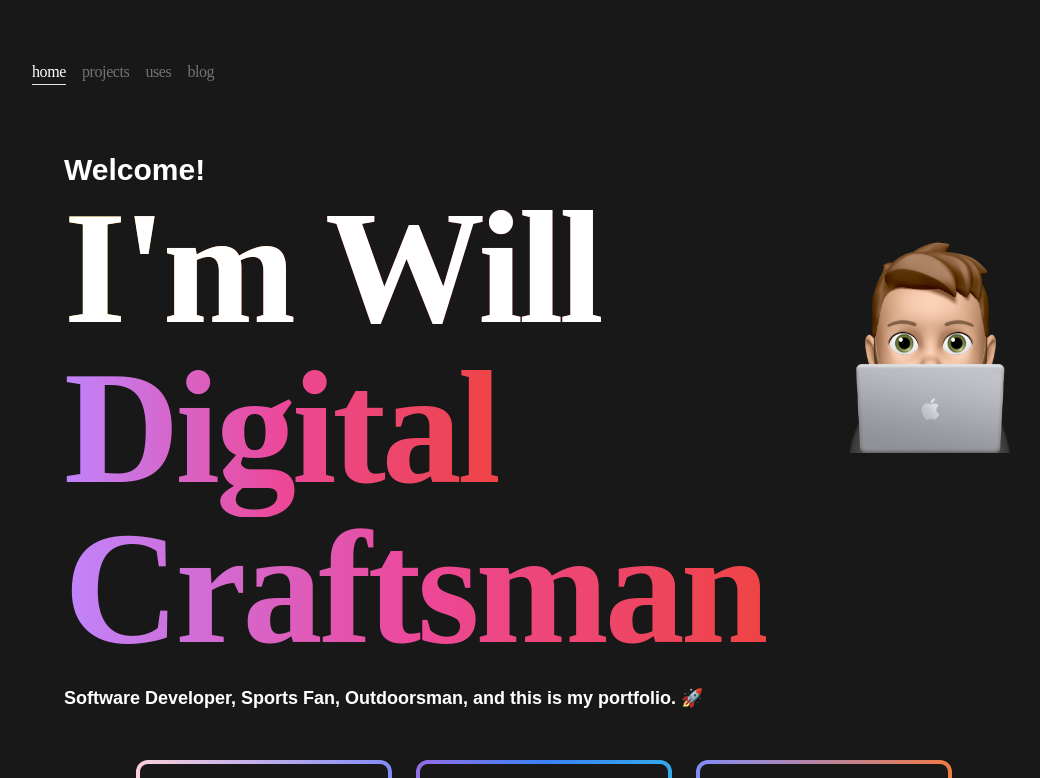
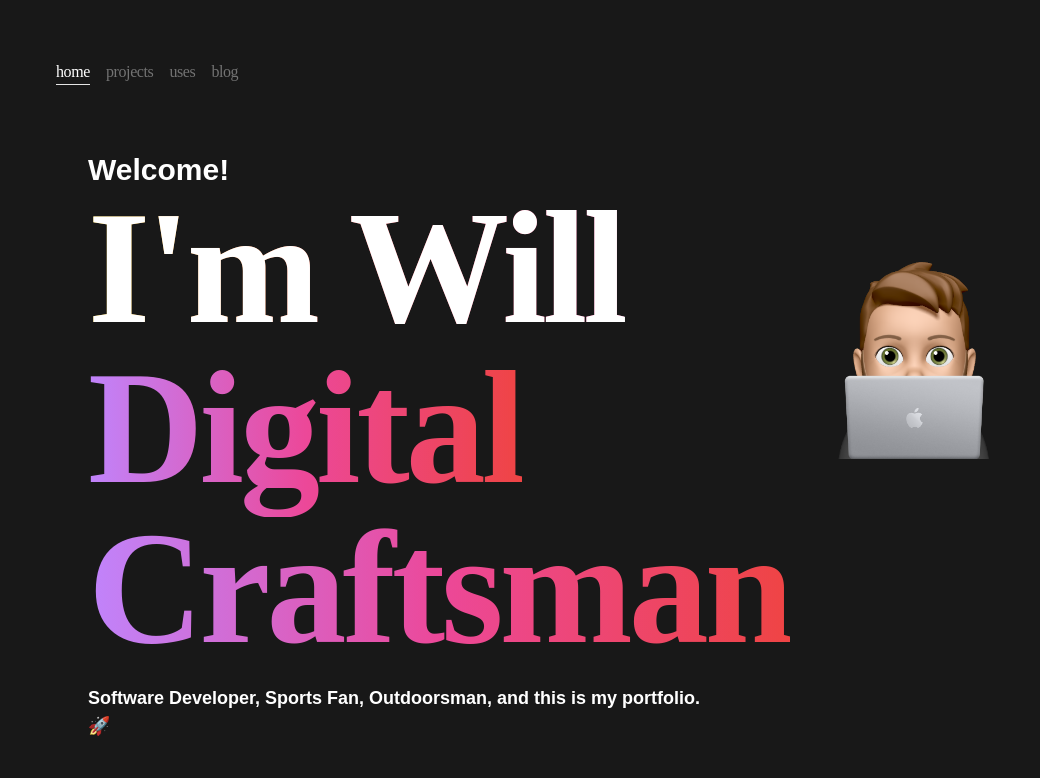
Before and after one commit to willvernon/vernondev2, a Next.js app: page / in a window 1280 px wide. Shown: the top 778 px of the page, without its empty margins (96-1136 px from the left). Built offline with nearby package versions, Linux system fonts and the light colour scheme.

Commit message:
add- mx-6 to main

```diff
--- a/app/layout.tsx
+++ b/app/layout.tsx
@@ -66,7 +66,7 @@ export default function RootLayout({
 			className={clsx('text-white bg-[#181818] ', )}
 		>
 			<body className="antialiased max-w-5xl mb-40 flex flex-col md:flex-row mx-4 mt-8 lg:mx-auto">
-				<main className="flex-auto min-w-0 mt-6 flex flex-col px-2 md:px-0">
+				<main className="flex-auto min-w-0 mt-6 mx-6 flex flex-col px-2 md:px-0">
 					<Navbar />
 					{children}
 					<Analytics />
--- a/components/PostCard.tsx
+++ b/components/PostCard.tsx
@@ -23,7 +23,7 @@ export default function PostCard({ title, vercel, gradient, image }) {
 				className="flex flex-col justify-between h-full bg-[#181818] rounded-lg p-4"
 			>
 				<div className="flex flex-col-reverse items-center justify-between">
-					<h3 className="text-lg font-black md:text-lg w-full text-gray-100 tracking-tight">
+					<h3 className="text-lg font-black md:text-lg w-full text-gray-100  tracking-tight">
 						{title}
 					</h3>
 					<br />
```
